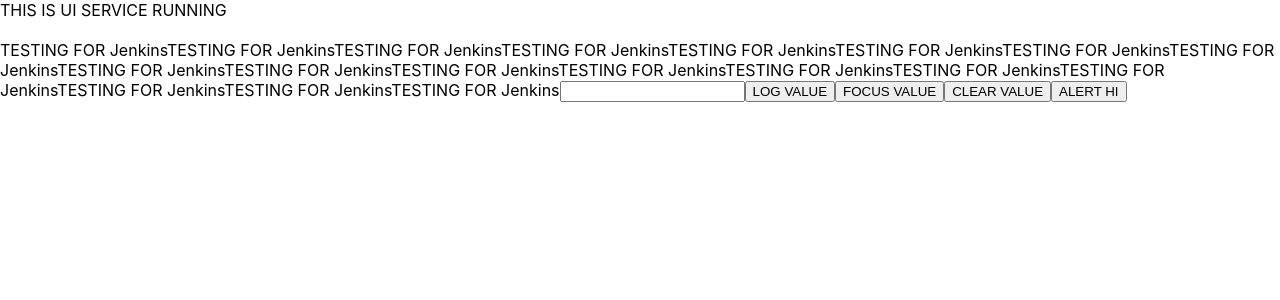
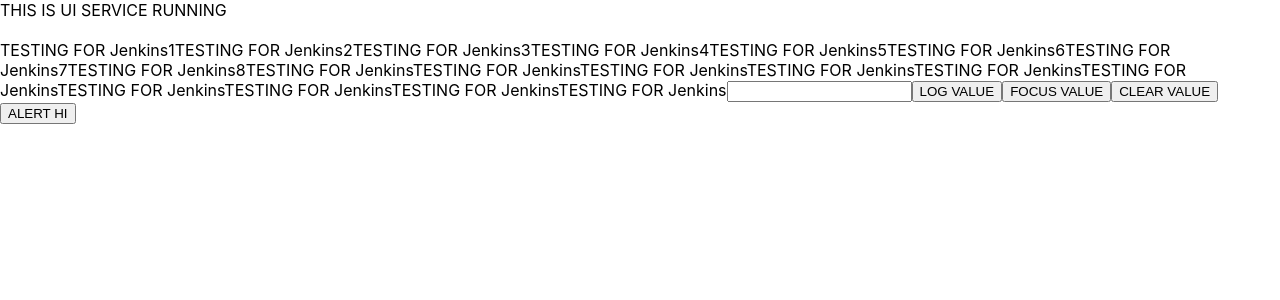
Before and after one commit to ashutoshsaxena2002/DEVOPS, a React (Create React App) app in the folder uiservice/: page / in a window 1280 px wide. Shown: the top 300 px of the page. Built offline with nearby package versions, Linux system fonts and the light colour scheme; no server answers.

Commit message:
commit for jenkins file and test file

```diff
--- a/uiservice/src/App.js
+++ b/uiservice/src/App.js
@@ -7,14 +7,14 @@
   return (
     <>
       <Component1 />
-      {"TESTING FOR Jenkins"}
-      {"TESTING FOR Jenkins"}
-      {"TESTING FOR Jenkins"}
-      {"TESTING FOR Jenkins"}
-      {"TESTING FOR Jenkins"}
-      {"TESTING FOR Jenkins"}
-       {"TESTING FOR Jenkins"}
-      {"TESTING FOR Jenkins"}
+      {"TESTING FOR Jenkins1"}
+      {"TESTING FOR Jenkins2"}
+      {"TESTING FOR Jenkins3"}
+      {"TESTING FOR Jenkins4"}
+      {"TESTING FOR Jenkins5"}
+      {"TESTING FOR Jenkins6"}
+       {"TESTING FOR Jenkins7"}
+      {"TESTING FOR Jenkins8"}
       {"TESTING FOR Jenkins"}
       {"TESTING FOR Jenkins"}
       {"TESTING FOR Jenkins"}
```
Also changed, not shown: 1 other file (tests, documents, lock files or other folders).
